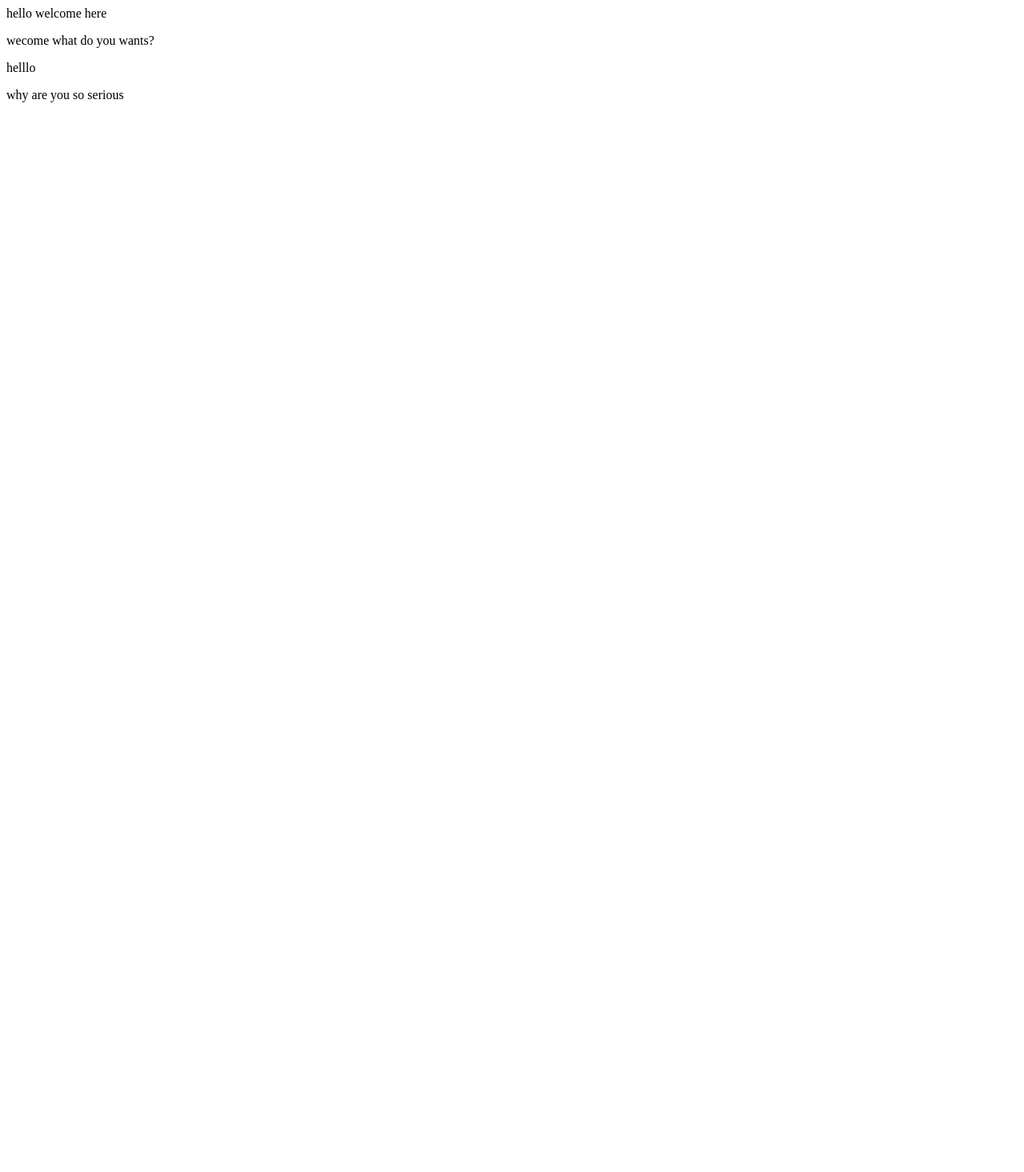
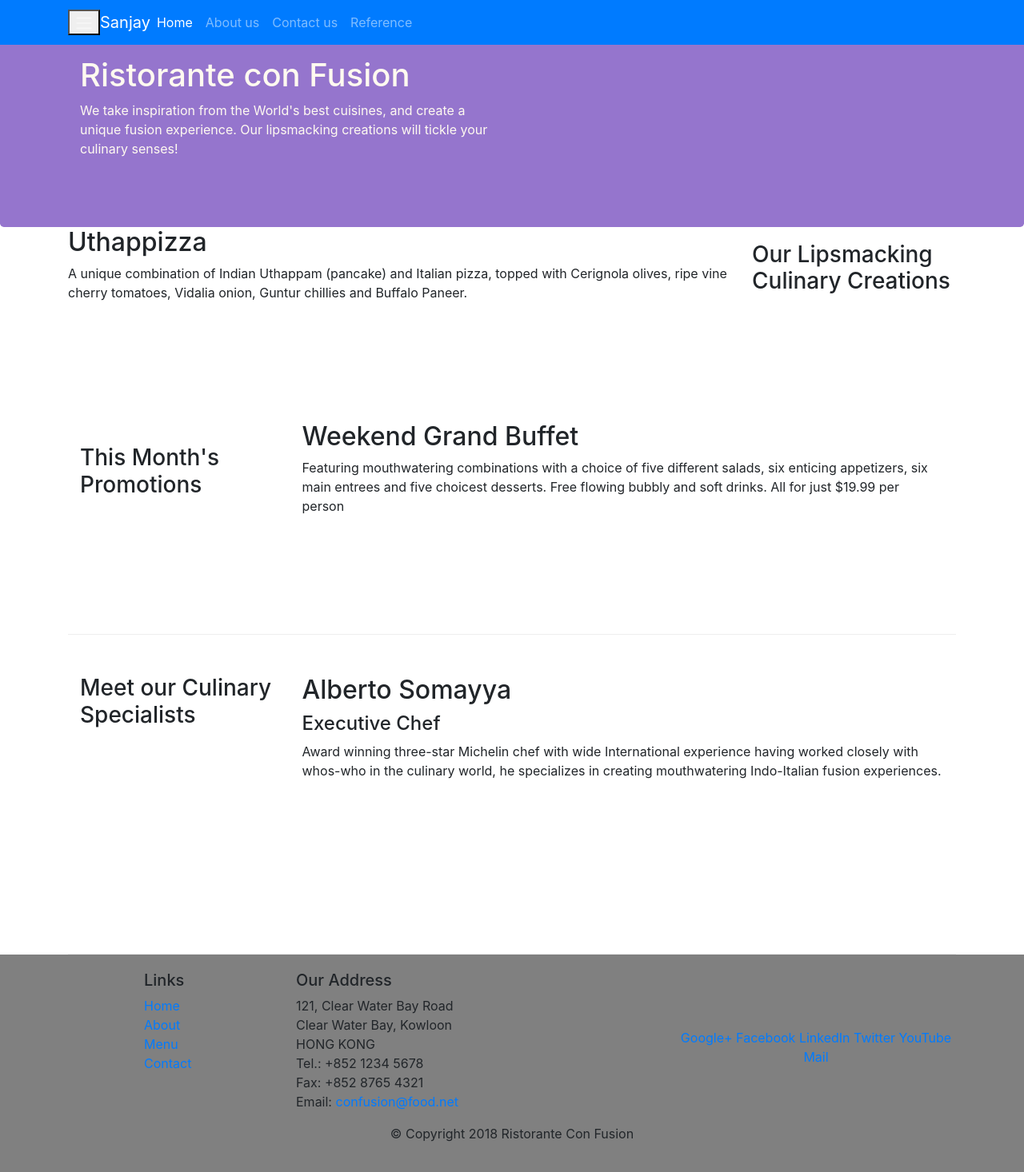
Before and after one commit to SanjayKumarTripathi/git, a website: page index.html in a window 1280 px wide. Shown: the whole page at 80% size. Before the commit the page ends 800 px from the top, so only its background shows below. Drawn offline with nearby package versions, Linux system fonts and the light colour scheme.

Commit message:
Add files via upload

```diff
--- a/index.html
+++ b/index.html
@@ -1,11 +1,133 @@
-<html>
-<head></head>
+<!DOCTYPE html>
+<html lang="en">
+
+<head>
+     <!-- Required meta tags always come first -->
+    <meta charset="utf-8">
+    <meta name="viewport" content="width=device-width, initial-scale=1, shrink-to-fit=no">
+    <meta http-equiv="x-ua-compatible" content="ie=edge">
+
+    <!-- Bootstrap CSS -->
+    <link rel="stylesheet" href="node_modules/bootstrap/dist/css/bootstrap.min.css">
+   <link rel="stylesheet" href="style.css">
+    <title class="col-12 col-sm-6">Ristorante Con Fusion</title>
+</head>
 
 <body>
-hello welcome here
-<p>wecome what do you wants?</p>
-<p>helllo</p>
-<p> why are you so serious</p>
+    <nav class="navbar navbar-dark navbar-expand-sm bg-primary fixed-top">
+        <div class="container">
+            <button class="nav-toggler" type="button" data-toggle="collapse" data-target="#Navbar">
+                <span class="navbar-toggler-icon"></span>
+            </button>
+            <a class="navbar-brand mr-auto" href="./index.html" >Sanjay</a>
+            <div class="collapse navbar-collapse" id="Navbar">
+                <ul class="navbar-nav mr-auto">
+
+                        <li class="nav-item active"> <a class="nav-link" href="#">Home</a>  </li>
+                            <li class="nav-item"> <a class="nav-link" href="./aboutus.html">About us</a>  </li>
+                                <li class="nav-item"><a class="nav-link" href="#">Contact us</a> </li>
+                                    <li class="nav-item"> <a class="nav-link" href="#">Reference</a>  </li>
+
+
+            </ul>
+        </div>
+        </div>
+    </nav>
+    <header class="jumbotron">
+        <div class="container" >
+            <div class="row row-header align-items-center">
+                <div class="col-12 col-sm-6">
+                    <h1>Ristorante con Fusion</h1>
+                    <p>We take inspiration from the World's best cuisines, and create a unique fusion experience. Our lipsmacking creations will tickle your culinary senses!</p>
+                </div>
+                <div class="col-12 col-sm">
+                </div>
+            </div>
+        </div>
+    </header>
+
+    <div class="container">
+        <div class="row row-contentalign-items-center align-items-center">
+            <div class="col-12 col-sm-4order-sm-last col-md-3">
+                <h3>Our Lipsmacking Culinary Creations</h3>
+            </div>
+            <div class="col col-sm order-sm-first col-md" >
+                <h2>Uthappizza</h2>
+                <p>A unique combination of Indian Uthappam (pancake) and Italian pizza, topped with Cerignola olives, ripe vine cherry tomatoes, Vidalia onion, Guntur chillies and Buffalo Paneer.</p>
+            </div>
+        </div>
+
+
+        <div class="row row-content align-items-center" >
+            <div class="col-12 col-sm-4 col-md-3">
+                <h3>This Month's Promotions</h3>
+            </div>
+            <div class="col col-sm col-md" >
+                <h2>Weekend Grand Buffet</h2>
+                <p>Featuring mouthwatering combinations with a choice of five different salads, six enticing appetizers, six main entrees and five choicest desserts. Free flowing bubbly and soft drinks. All for just $19.99 per person </p>
+            </div>
+        </div>
+
+        <div class="row row-content" >
+            <div  class="col-12 col-sm-4 col-md-3">
+
+                <h3>Meet our Culinary Specialists</h3>
+            </div>
+            <div class="col col-sm col-md">
+                <h2>Alberto Somayya</h2>
+                <h4>Executive Chef</h4>
+                <p>Award winning three-star Michelin chef with wide International experience having worked closely with whos-who in the culinary world, he specializes in creating mouthwatering Indo-Italian fusion experiences. </p>
+            </div>
+        </div>
+    </div>
+
+    <footer class="footer">
+        <div class="container">
+            <div class="row">
+                <div class="col-4 offset-1
+                col-sm-2">
+                    <h5>Links</h5>
+                    <ul class="list-unstyled">
+                        <li><a href="./index.html">Home</a></li>
+                        <li><a href="./aboutus.html">About</a></li>
+                        <li><a href="#">Menu</a></li>
+                        <li><a href="#">Contact</a></li>
+                    </ul>
+                </div>
+                <div class="col-7 col-sm-5">
+                    <h5>Our Address</h5>
+                    <address>
+		              121, Clear Water Bay Road<br>
+		              Clear Water Bay, Kowloon<br>
+		              HONG KONG<br>
+		              Tel.: +852 1234 5678<br>
+		              Fax: +852 8765 4321<br>
+		              Email: <a href="mailto:confusion@food.net">confusion@food.net</a>
+		           </address>
+                </div>
+                <div class="col-12 col-sm-4 align-self-center">
+                    <div class="text-center">
+                        <a href="http://google.com/+">Google+</a>
+                        <a href="http://www.facebook.com/profile.php?id=">Facebook</a>
+                        <a href="http://www.linkedin.com/in/">LinkedIn</a>
+                        <a href="http://twitter.com/">Twitter</a>
+                        <a href="http://youtube.com/">YouTube</a>
+                        <a href="mailto:">Mail</a>
+                    </div>
+                </div>
+           </div>
+           <div class="row justify-content-center">
+                <div class="col-auto">
+                    <p>© Copyright 2018 Ristorante Con Fusion</p>
+                </div>
+           </div>
+        </div>
+
+    </footer >
+ <!-- jQuery first, then Popper.js, then Bootstrap JS. -->
+    <script src="node_modules/jquery/dist/jquery.slim.min.js"></script>
+    <script src="node_modules/popper.js/dist/umd/popper.min.js"></script>
+    <script src="node_modules/bootstrap/dist/js/bootstrap.min.js"></script>
 </body>
 
 </html>
--- /dev/null
+++ b/style.css
@@ -0,0 +1,38 @@
+ .row-header{
+ 	margin: 0px auto;
+ 	padding: 0px auto;
+
+ }
+
+ .row-content{
+ 	margin: 0px auto;
+ 	padding: 50px 0px 50px 0px;
+ 	border-bottom: 1px ridge;
+ 	min-height: 400px;
+ }
+
+ .footer{
+ 	background-color:grey;
+ 	margin: 0px auto;
+ 	padding:20px 0px 20px 0px;
+ }
+
+ .jumbotron{
+ 	padding:70px 30px 70px 30px;
+ 	margin:0px auto;
+ 	background:#9575CD;
+ 	color:floralwhite;
+ }
+ .address{
+ 	font-size: 80%;
+ 	margin:0px;
+ 	color:#0f0f0f;
+ }
+ .nav-link{
+	 color:white;
+ }
+
+body{
+	padding:0px 0px 0px 0px;
+	z-index:0;
+}
```
Also changed, not shown: aboutus.html (added, +180 -0 lines), package.json (+13 -15 lines), 3 other files.
